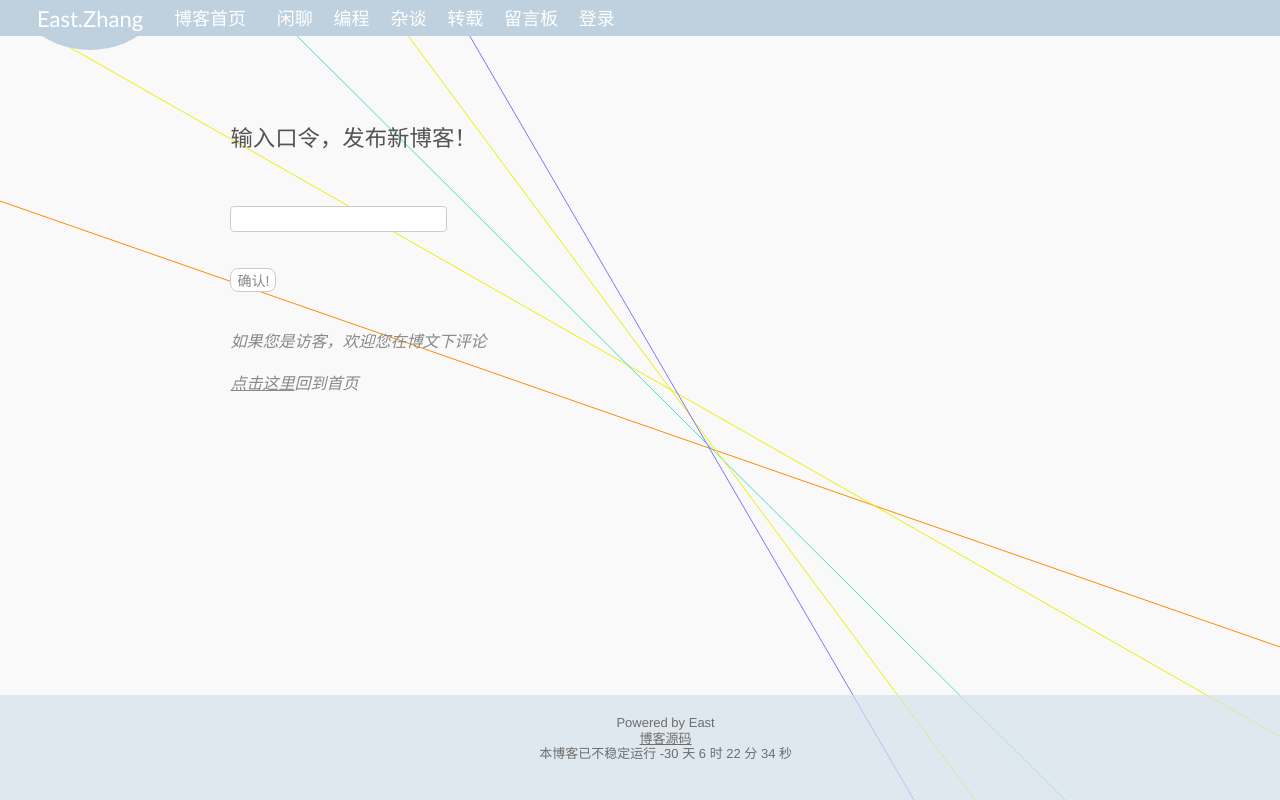
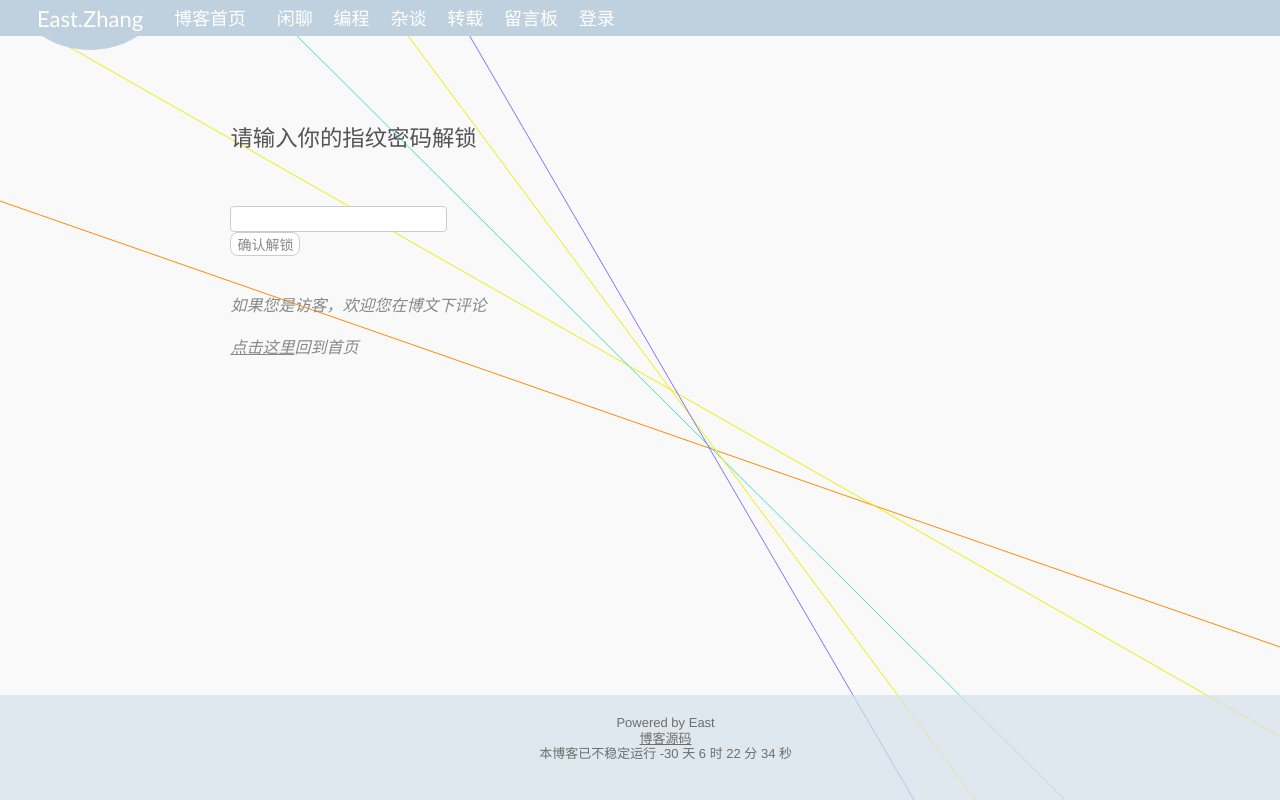
Before and after one commit to black-cmd/eastzhang, a Flask app: page /login in a window 1280 px wide. Run offline with Flask 2, Linux system fonts and the light colour scheme; some libraries are stand-ins or nearby versions.

Commit message:
modifid base

```diff
--- a/templates/admin.html
+++ b/templates/admin.html
@@ -1,7 +1,7 @@
 {% extends "base.html" %}
 
 {% block title %}
-<title>{{ t }} - 烂柯居</title>
+<title>{{ t }} - Eastzhang</title>
 {% endblock %}
 
 {% block content %}
--- a/templates/login.html
+++ b/templates/login.html
@@ -4,14 +4,12 @@
 <div class="contain" style="z-index:10;position:relative">
 <div class="pushi"></div>
 <div class="pushl">
-<p style="font-size:1.4em; ">输入口令，发布新博客！</p>
+<p style="font-size:1.4em; ">请输入你的指纹密码解锁</p>
 <br><br><br>
 <form method="POST">
     <input type="password" name="passwd" />
     <br>
-    <br>
-    <br>
-    <button type="submit" class="sm">确认!</button>
+    <button type="submit" class="sm">确认解锁</button>
 </form>
 <br><br>
 <p class="xs">如果您是访客，欢迎您在博文下评论</p>
```
